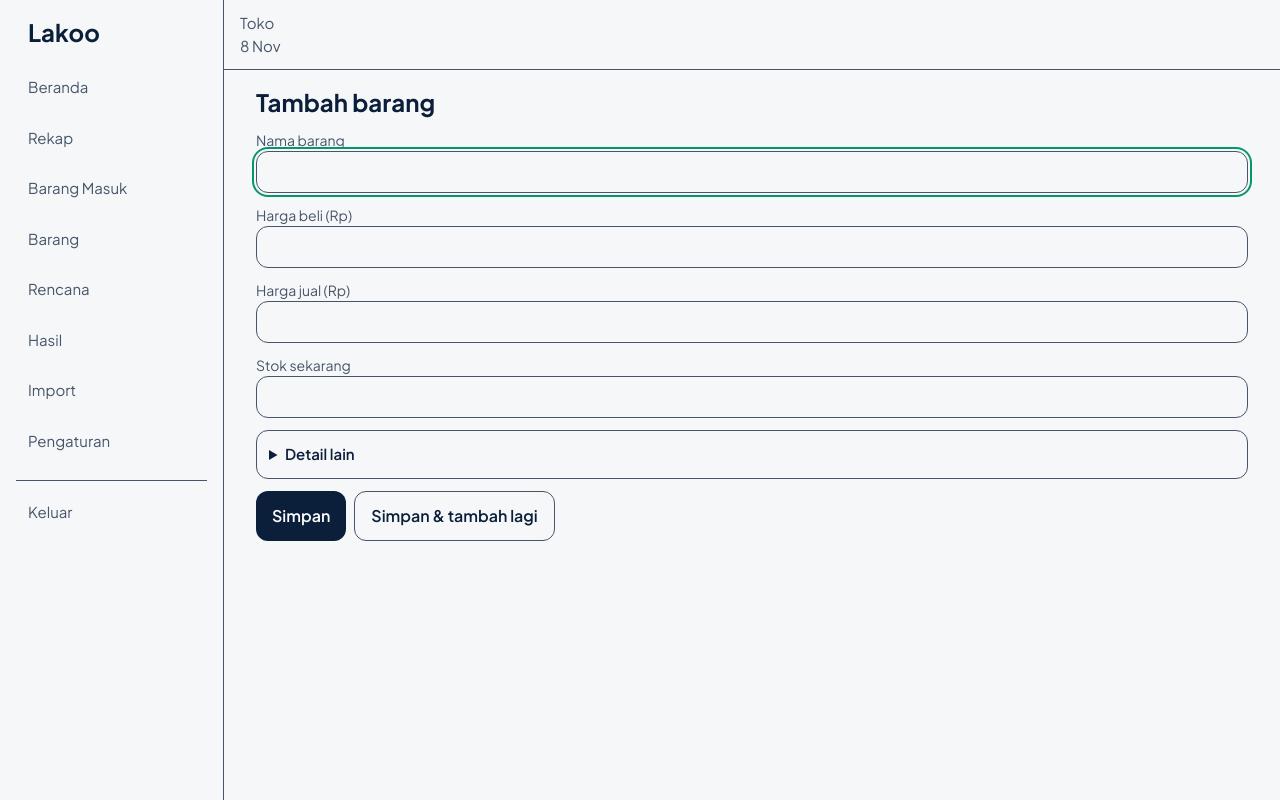
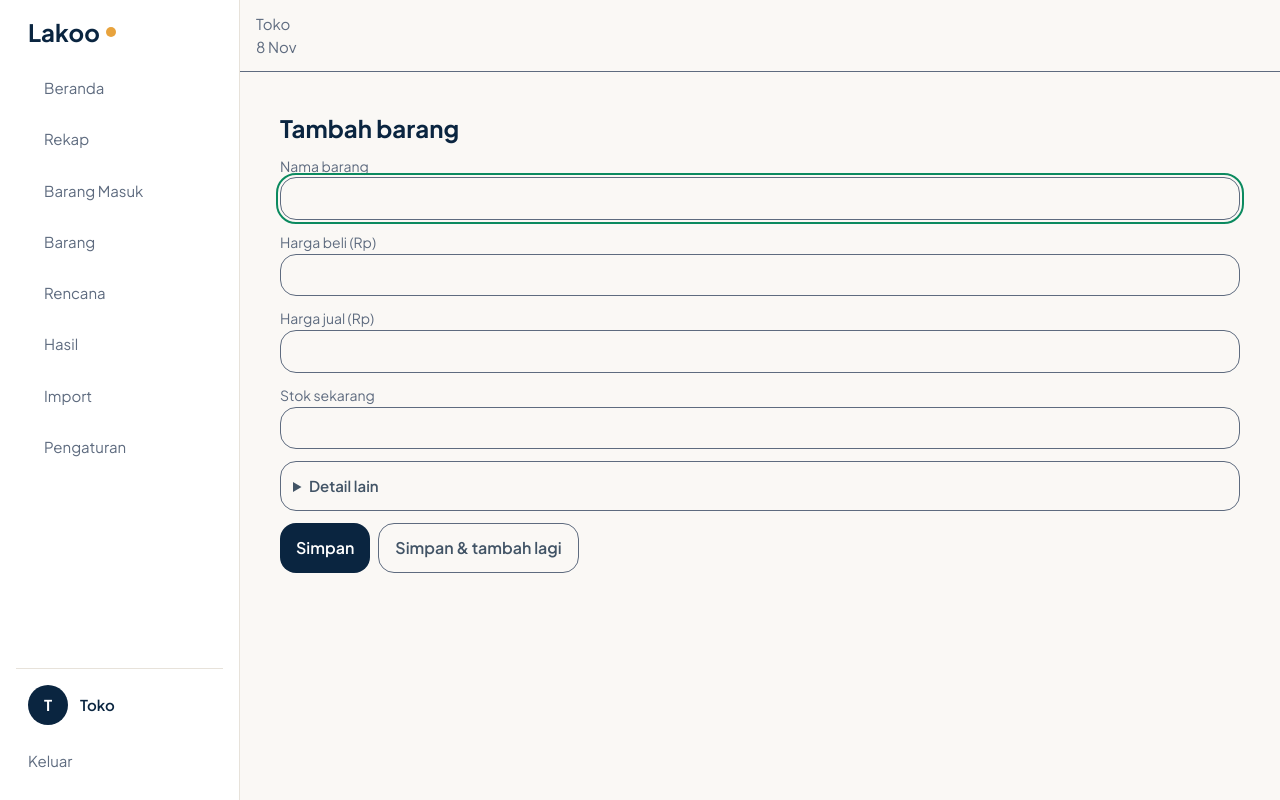
Before and after one commit to dimassyz/lakoo, a Next.js app: page /toko/barang/baru in a window 1280 px wide. Built offline with nearby package versions, Linux system fonts and the light colour scheme; what openapi-fetch would draw is missing.

Commit message:
feat(web): add UI v3 foundation — design tokens, base typography, responsive app shell (#41)
Ink/paper palette with A1 WCAG-corrected contrast tokens, 16px base typography, white 240px sidebar on desktop and R-NAV bottom navigation on smaller screens. UI-only; no API, data or copy changes.

```diff
--- a/src/components/NavBar.tsx
+++ b/src/components/NavBar.tsx
@@ -1,3 +1,4 @@
+import { Plus } from "lucide-react";
 import Head from "next/head";
 import Link from "next/link";
 import { useRouter } from "next/router";
@@ -24,9 +25,9 @@ const lainnya: Item[] = [
   { href: "/toko/pengaturan", label: "Pengaturan" },
 ];
 
-const tautan = "block rounded-card px-3 py-3 text-[15px]";
+const tautan = "flex items-center gap-2 rounded-btn px-3 py-3 text-[15px]";
 const tombolKecil =
-  "rounded-card border-muted border px-3 py-3 text-[13px] font-semibold";
+  "rounded-btn border-muted border px-3 py-3 text-[13px] font-semibold";
 
 /** FSD §0.4 — keluar ditahan bila masih ada isian di antrean. */
 export function Keluar({ antrean }: { antrean: Antrean }) {
@@ -78,36 +79,77 @@ export function Keluar({ antrean }: { antrean: Antrean }) {
   );
 }
 
-function DaftarItem({ items, pathname }: { items: Item[]; pathname: string }) {
+function DaftarItem({
+  items,
+  pathname,
+  penanda = false,
+}: {
+  items: Item[];
+  pathname: string;
+  /** DESIGN-V3 §4 — item aktif di sidebar ditandai dot marigold. */
+  penanda?: boolean;
+}) {
   return (
     <ul className="space-y-1">
-      {items.map((item) => (
+      {items.map((item) => {
+        const aktif = pathname === item.href;
+        return (
           <li key={item.href}>
             <Link
               href={item.href}
-            aria-current={pathname === item.href ? "page" : undefined}
-            className={`${tautan} ${pathname === item.href ? "text-navy font-semibold" : "text-muted"}`}
+              aria-current={aktif ? "page" : undefined}
+              className={`${tautan} ${aktif ? "text-navy font-semibold" : "text-muted"}`}
             >
+              {penanda ? (
+                <span
+                  aria-hidden
+                  className={`${aktif ? "bg-marigold-kuat" : "bg-transparent"} h-2 w-2 shrink-0 rounded-full`}
+                />
+              ) : null}
               {item.label}
             </Link>
           </li>
-      ))}
+        );
+      })}
     </ul>
   );
 }
 
-function Sidebar({ antrean }: { antrean: Antrean }) {
+function Sidebar({
+  antrean,
+  store,
+}: {
+  antrean: Antrean;
+  store?: Dashboard["store"];
+}) {
   const { pathname } = useRouter();
+  const namaToko = store?.name ?? "Toko";
 
   return (
     <nav
       aria-label="Navigasi utama"
-      className="border-muted hidden w-56 shrink-0 border-r lg:block"
+      className="border-line bg-card hidden w-60 shrink-0 border-r lg:block"
     >
-      <div className="sticky top-0 p-4">
-        <p className="mb-4 px-3 text-2xl font-bold">Lakoo</p>
-        <DaftarItem items={[...utama, ...lainnya]} pathname={pathname} />
-        <div className="border-muted mt-4 border-t pt-2">
+      <div className="sticky top-0 flex h-screen flex-col p-4">
+        <p className="text-navy mb-4 flex items-center gap-1.5 px-3 text-2xl font-bold">
+          Lakoo
+          <span aria-hidden className="bg-marigold h-2.5 w-2.5 rounded-full" />
+        </p>
+        <DaftarItem
+          items={[...utama, ...lainnya]}
+          pathname={pathname}
+          penanda
+        />
+        <div className="mt-auto">
+          <div className="border-line flex items-center gap-3 border-t px-3 pt-4 pb-3">
+            <span
+              aria-hidden
+              className="bg-navy text-card flex h-10 w-10 shrink-0 items-center justify-center rounded-full text-[15px] font-bold"
+            >
+              {namaToko.charAt(0)}
+            </span>
+            <p className="text-navy text-[15px] font-semibold">{namaToko}</p>
+          </div>
           <Keluar antrean={antrean} />
         </div>
       </div>
@@ -115,9 +157,27 @@ function Sidebar({ antrean }: { antrean: Antrean }) {
   );
 }
 
+const selBawah = "flex flex-col items-center py-3 text-[15px]";
+
+function SelBawah({ item, pathname }: { item: Item; pathname: string }) {
+  const aktif = pathname === item.href;
+  return (
+    <li>
+      <Link
+        href={item.href}
+        aria-current={aktif ? "page" : undefined}
+        className={`${selBawah} ${aktif ? "text-navy font-semibold" : "text-muted"}`}
+      >
+        {item.label}
+      </Link>
+    </li>
+  );
+}
+
+/** DESIGN-V3 §9 R-NAV — 5 sel: Beranda, Barang, + (ke Barang Masuk), Rekap,
+    Lainnya. Barang Masuk tidak lagi sel teks; ia target tombol + tengah. */
 function BottomNav({ antrean }: { antrean: Antrean }) {
   const { pathname } = useRouter();
-  const sel = "flex flex-col items-center py-3 text-[15px]";
 
   return (
     <nav
@@ -125,21 +185,34 @@ function BottomNav({ antrean }: { antrean: Antrean }) {
       className="border-muted bg-surface fixed inset-x-0 bottom-0 z-10 border-t lg:hidden"
     >
       <ul className="grid grid-cols-5">
-        {utama.map((item) => (
-          <li key={item.href}>
+        <SelBawah
+          item={{ href: "/toko", label: "Beranda" }}
+          pathname={pathname}
+        />
+        <SelBawah
+          item={{ href: "/toko/barang", label: "Barang" }}
+          pathname={pathname}
+        />
+        <li className="flex items-center justify-center">
           <Link
-              href={item.href}
-              aria-current={pathname === item.href ? "page" : undefined}
-              className={`${sel} ${pathname === item.href ? "text-navy font-semibold" : "text-muted"}`}
+            href="/toko/barang-masuk"
+            aria-label="Barang Masuk"
+            aria-current={
+              pathname === "/toko/barang-masuk" ? "page" : undefined
+            }
+            className="bg-navy text-card flex h-11 w-11 items-center justify-center rounded-full"
           >
-              {item.label}
+            <Plus aria-hidden size={24} />
           </Link>
         </li>
-        ))}
+        <SelBawah
+          item={{ href: "/toko/rekap", label: "Rekap" }}
+          pathname={pathname}
+        />
         <li>
           <details className="relative">
             <summary
-              className={`${sel} text-muted cursor-pointer list-none [&::-webkit-details-marker]:hidden`}
+              className={`${selBawah} text-muted cursor-pointer list-none [&::-webkit-details-marker]:hidden`}
             >
               Lainnya
             </summary>
@@ -216,7 +289,7 @@ function DaftarAntrean({ antrean }: { antrean: Antrean }) {
         type="button"
         disabled={antrean.mengirim}
         onClick={() => void antrean.kirimSekarang()}
-        className="rounded-card bg-navy text-surface px-3 py-3 text-[15px] font-semibold disabled:opacity-50"
+        className="rounded-btn bg-navy text-surface px-3 py-3 text-[15px] font-semibold disabled:opacity-50"
       >
         {antrean.mengirim ? "Mengirim…" : "Kirim sekarang"}
       </button>
@@ -248,7 +321,7 @@ function Kepala({
             type="button"
             aria-expanded={buka}
             onClick={() => setBuka(!buka)}
-            className="rounded-card border-danger text-danger px-3 py-3 text-[13px] font-semibold"
+            className="rounded-btn border-danger text-danger px-3 py-3 text-[13px] font-semibold"
           >
             {n} belum terkirim
           </button>
@@ -284,7 +357,7 @@ export function AppShell({
       <Head>
         <meta name="robots" content="noindex, nofollow" />
       </Head>
-      <Sidebar antrean={antrean} />
+      <Sidebar antrean={antrean} store={store} />
       <div className="flex-1 pb-20 lg:pb-0">
         {store?.isDemo ? (
           <Pita>Akun demo — data di-reset setiap hari</Pita>
@@ -293,7 +366,9 @@ export function AppShell({
           <Pita>Tidak ada sinyal — isian tetap disimpan di HP</Pita>
         )}
         <Kepala store={store} antrean={antrean} />
-        <main className="mx-auto w-full max-w-5xl px-4 py-4">{children}</main>
+        <main className="mx-auto w-full max-w-[1200px] px-5 py-5 md:px-8 md:py-8 lg:px-10 lg:py-10">
+          {children}
+        </main>
       </div>
       <BottomNav antrean={antrean} />
     </div>
--- a/src/styles/globals.css
+++ b/src/styles/globals.css
@@ -2,16 +2,23 @@
 @import "./tokens.css";
 
 /*
- * DESIGN.md v2.0 — §2 navy sebagai teks utama, §3 isi utama 16px.
+ * DESIGN v3.0 §2 — isi utama 16px/1.55 slate di atas paper; heading ink.
  * Nol hex di berkas ini: semua nilai lewat token di tokens.css.
  */
 @layer base {
   body {
     background-color: var(--color-surface);
-    color: var(--color-navy);
+    color: var(--color-slate);
     font-family: var(--font-sans);
     font-size: 16px;
-    line-height: 1.5;
+    line-height: 1.55;
+  }
+
+  h1,
+  h2,
+  h3,
+  h4 {
+    color: var(--color-navy);
   }
 
   :focus-visible {
```
Also changed, not shown: src/styles/tokens.css (+44 -39 lines). Lines whose indentation alone changed are shown as unchanged.
